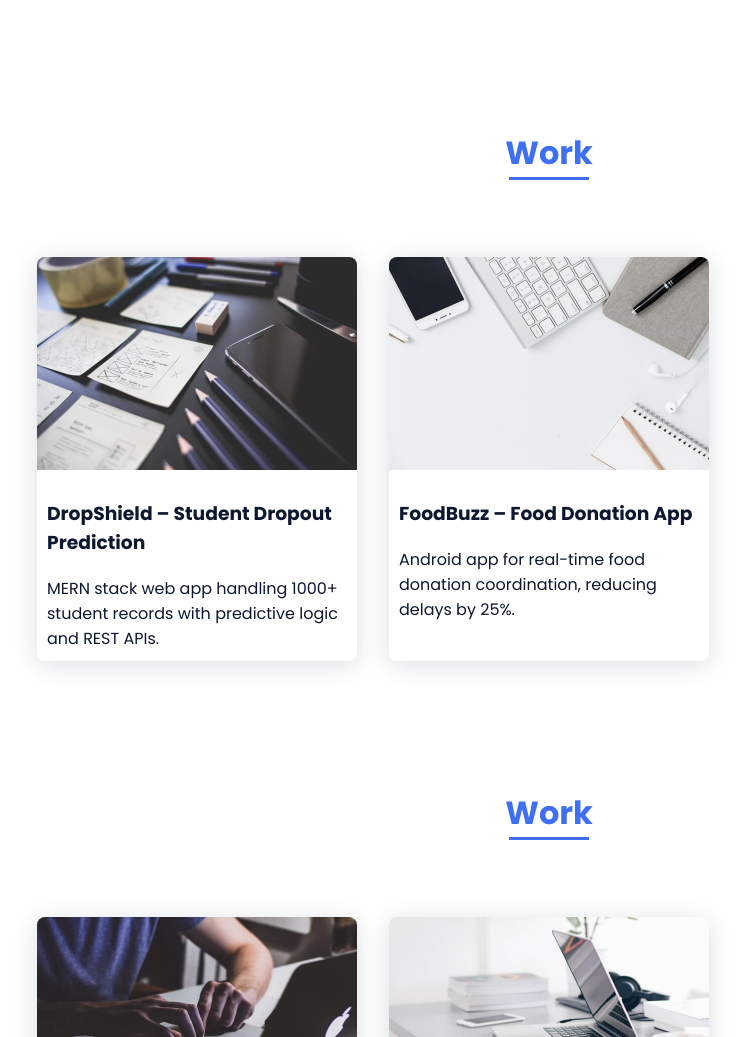
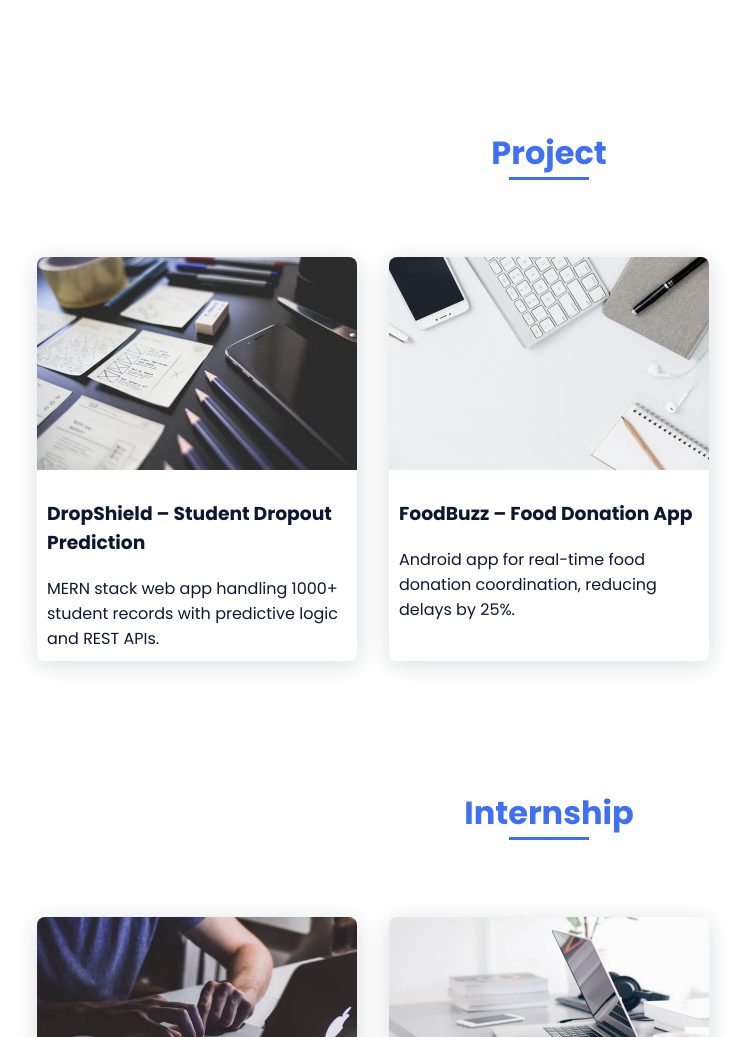
Before and after one commit to AnjaneeKumarAvula/My-Portfolio, a plain HTML site: page index.html in a window 1280 px wide. Shown: the part 2100-3137 px from the top of the page, without its empty margins (91-836 px from the left). Drawn offline with nearby package versions, Linux system fonts and the light colour scheme.

Commit message:
Update index.html

```diff
--- a/index.html
+++ b/index.html
@@ -146,7 +146,7 @@
 
             <!--===== PROJECTS =====-->
             <section class="work section" id="work">
-                <h2 class="section-title">Work</h2>
+                <h2 class="section-title">Project</h2>
 
 
 <div class="work__container bd-grid">
@@ -171,7 +171,7 @@
 </section>
 <!--===== INTERNSHIPS =====-->
             <section class="work section" id="work">
-                <h2 class="section-title">Work</h2>
+                <h2 class="section-title">Internship</h2>
 
 
 <div class="work__container bd-grid">
```
